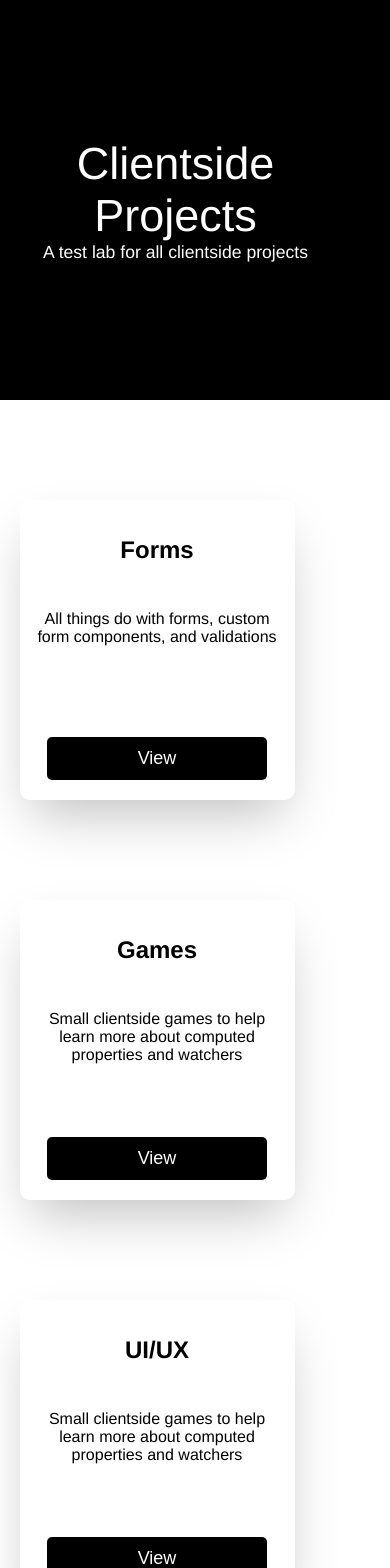
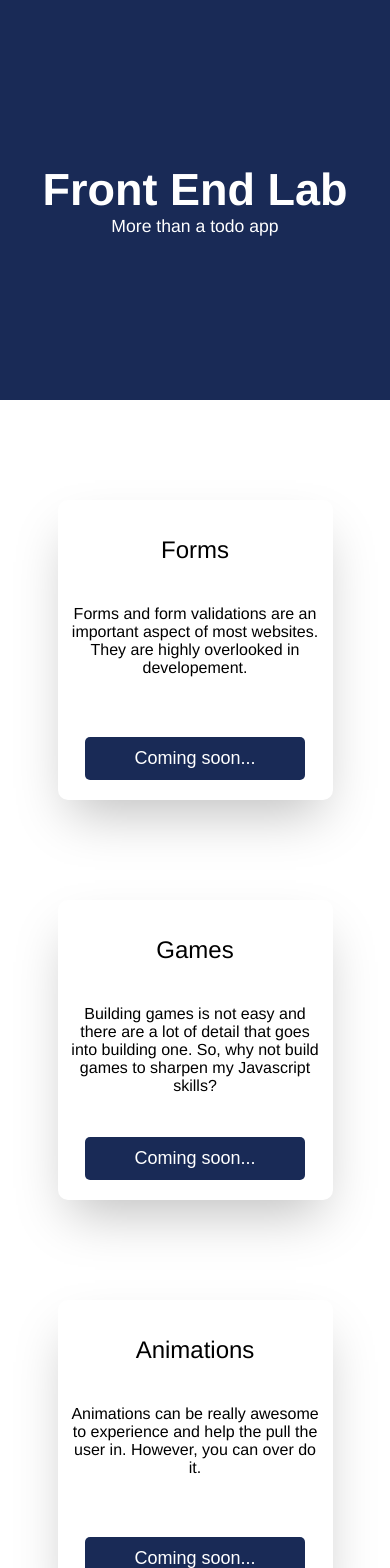
Before and after one commit to silashuereca/vue-form-elements, a Vue app: page / in a window 390 px wide. Shown: the top 1568 px of the page. Built offline with nearby package versions, Linux system fonts and the light colour scheme.

Commit message:
feat: had to switch to grid for better responsive layout

```diff
--- a/src/assets/css/varliables.css
+++ b/src/assets/css/varliables.css
@@ -1,5 +1,5 @@
 :root {
-	--primary: #000;
+	--primary: #192a56;
 	--info: #48dbfb;
 	--white: #fff;
 	--btn-hover: #34495e;
--- a/src/js/project-links.js
+++ b/src/js/project-links.js
@@ -2,32 +2,38 @@ export const projectRouts = [
   {
     heading: 'Forms',
     routeName: 'forms',
-    description: 'All things do with forms, custom form components, and validations',
-    button: 'View',
+    description: 'Forms and form validations are an important aspect of most websites. They are highly overlooked in developement.',
+    button: 'Coming soon...',
   },
   {
     heading: 'Games',
-    routeNamte: 'games',
-    description: 'Small clientside games to help learn more about computed properties and watchers',
-    button: 'View',
+    routeName: 'games',
+    description: 'Building games is not easy and there are a lot of detail that goes into building one. So, why not build games to sharpen my Javascript skills?',
+    button: 'Coming soon...',
+  },
+  {
+    heading: 'Animations',
+    routeName: 'animation',
+    description: 'Animations can be really awesome to experience and help the pull the user in. However, you can over do it.',
+    button: 'Coming soon...',
   },
   {
     heading: 'UI/UX',
-    routeNamte: 'games',
-    description: 'Small clientside games to help learn more about computed properties and watchers',
-    button: 'View',
+    routeName: 'ui-ux',
+    description: 'Concepts of design and usability should always be pared to help a flawless user experience.',
+    button: 'Coming soon...',
   },
   {
     heading: 'A11Y',
-    routeNamte: 'games',
-    description: 'Small clientside games to help learn more about computed properties and watchers',
-    button: 'View',
+    routeName: 'a11y',
+    description: 'Not all people can access the web the way that others do. The web should have equal apportunity for accessibility to help all feel welcome.',
+    button: 'Coming soon...',
   },
   {
     heading: 'Performance',
-    routeNamte: 'games',
-    description: 'Small clientside games to help learn more about computed properties and watchers',
-    button: 'View',
+    routeName: 'games',
+    description: 'It is quite simple really, the faster your website is, the more customers stay engaged.',
+    button: 'Coming soon...',
   },
 ];
 
--- a/src/views/Home.vue
+++ b/src/views/Home.vue
@@ -2,8 +2,8 @@
 <div>
   <div class="banner">
     <div class="heading">
-      <h1>Clientside Projects</h1>
-      <p>A test lab for all clientside projects</p>
+      <h1>Front End Lab</h1>
+      <p>More than a todo app</p>
     </div>
   </div>
   <project v-bind:projects="projects"></project>
@@ -51,7 +51,7 @@ export default {
 
 h1 {
   font-size: 45px;
-  font-weight: 400;
+  font-weight: 800;
   color: var(--white)
 }
 
@@ -73,6 +73,7 @@ p {
     position: relative;
     bottom: 0;
     margin-left: 0;
+    width: 100%;
   }
 
   p {
--- a/src/views/project.vue
+++ b/src/views/project.vue
@@ -23,9 +23,6 @@ export default {
       default: (() => []),
     },
   },
-  created() {
-    console.log('component', this.projects);
-  },
 };
 </script>
 
@@ -34,8 +31,8 @@ export default {
 .project-container {
   width: 90%;
   margin: auto;
-  display: flex;
-  flex-wrap: wrap;
+  display: grid;
+  grid-template-columns: repeat(auto-fill, 275px);
   justify-content: space-between;
 }
 
@@ -57,10 +54,14 @@ export default {
   height: 100px;
 }
 
+h2 {
+  font-weight: 500;
+}
+
 .description {
   width: 90%;
   margin: auto;
-  padding-top: 10px;
+  padding-top: 5px;
   text-align: center;
 }
 
@@ -85,4 +86,12 @@ button {
   transition: all 0.1s ease-in-out;
 }
 
+@media only screen and (max-width: 800px){
+  .project-container {
+    width: 100%;
+    grid-column-gap: 30px;
+    justify-content: center;
+  }
+}
+
 </style>
```
